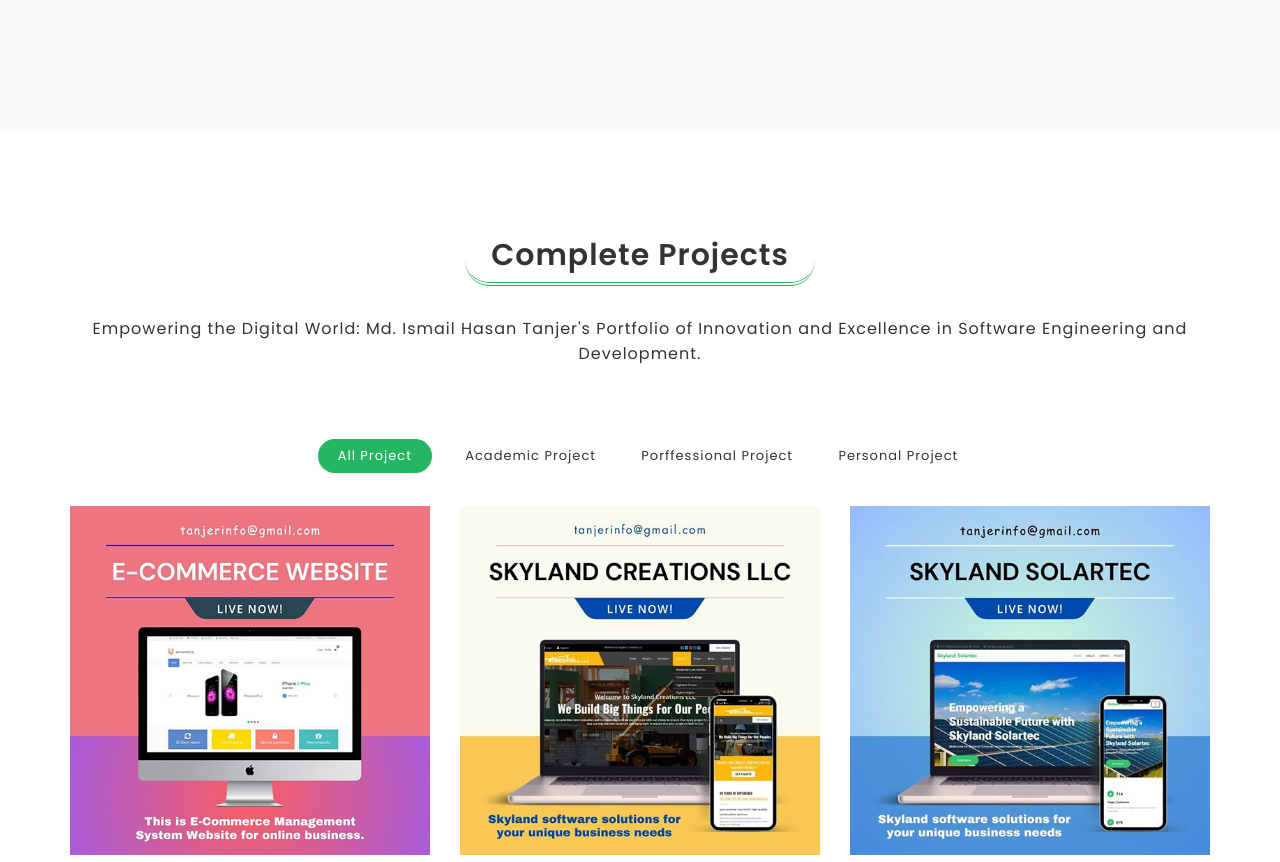
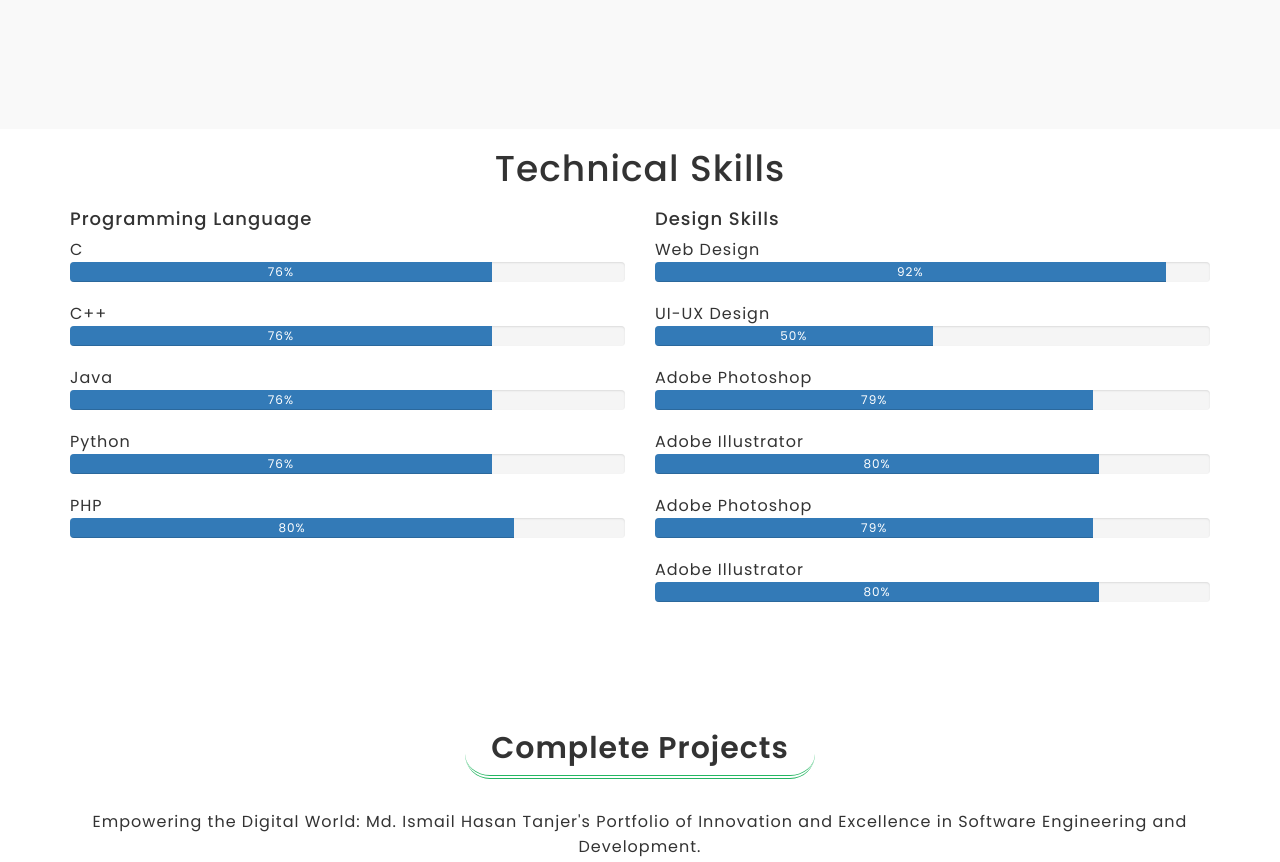
Before and after one commit to ismail-hasan-tanjer/Sft-E-Md-Ismail-Hasan-Tanjer-Portfolio, a plain HTML site: page index.html in a window 1280 px wide. Shown: the part 1500-2362 px from the top of the page. Drawn offline with Linux system fonts and the light colour scheme; some packages are replaced by stand-ins of ours.

Commit message:
add technical skills

```diff
--- a/index.html
+++ b/index.html
@@ -142,6 +142,89 @@
        </section>
     <!-- About End -->
 
+    <!--My Skills Start-->
+    <div class="container py-5">
+        <h1 class="text-center fw-normal wow fadeIn">Technical Skills</h1>
+        <div class="row py-3">
+          <div class="col-md-6">
+            <div class="px-lg-3">
+              <h4 class="wow fadeInUp">Programming Language</h4>
+              <div class="progress-wrapper wow fadeInUp">
+                <span class="caption">C</span>
+                <div class="progress">
+                  <div class="progress-bar" role="progressbar" style="width:76%;" aria-valuenow="75" aria-valuemin="0" aria-valuemax="100">76%</div>
+                </div>
+              </div>
+              <div class="progress-wrapper wow fadeInUp">
+                <span class="caption">C++</span>
+                <div class="progress">
+                  <div class="progress-bar" role="progressbar" style="width:76%;" aria-valuenow="75" aria-valuemin="0" aria-valuemax="100">76%</div>
+                </div>
+              </div>
+              <div class="progress-wrapper wow fadeInUp">
+                <span class="caption">Java</span>
+                <div class="progress">
+                  <div class="progress-bar" role="progressbar" style="width:76%;" aria-valuenow="75" aria-valuemin="0" aria-valuemax="100">76%</div>
+                </div>
+              </div>
+              <div class="progress-wrapper wow fadeInUp">
+                <span class="caption">Python</span>
+                <div class="progress">
+                  <div class="progress-bar" role="progressbar" style="width:76%;" aria-valuenow="75" aria-valuemin="0" aria-valuemax="100">76%</div>
+                </div>
+              </div>
+              <div class="progress-wrapper wow fadeInUp">
+                <span class="caption">PHP</span>
+                <div class="progress">
+                  <div class="progress-bar" role="progressbar" style="width: 80%;" aria-valuenow="75" aria-valuemin="0" aria-valuemax="100">80%</div>
+                </div>
+              </div>
+            </div>
+          </div>
+          <div class="col-md-6">
+            <div class="px-lg-3">
+              <h4 class="wow fadeInUp">Design Skills</h4>
+              <div class="progress-wrapper wow fadeInUp">
+                <span class="caption">Web Design</span>
+                <div class="progress">
+                  <div class="progress-bar" role="progressbar" style="width: 92%;" aria-valuenow="75" aria-valuemin="0" aria-valuemax="100">92%</div>
+                </div>
+              </div>
+              <div class="progress-wrapper wow fadeInUp">
+                <span class="caption">UI-UX Design</span>
+                <div class="progress">
+                  <div class="progress-bar" role="progressbar" style="width: 50%;" aria-valuenow="75" aria-valuemin="0" aria-valuemax="100">50%</div>
+                </div>
+              </div>
+              <div class="progress-wrapper wow fadeInUp">
+                <span class="caption">Adobe Photoshop</span>
+                <div class="progress">
+                  <div class="progress-bar" role="progressbar" style="width: 79%;" aria-valuenow="75" aria-valuemin="0" aria-valuemax="100">79%</div>
+                </div>
+              </div>
+              <div class="progress-wrapper wow fadeInUp">
+                <span class="caption">Adobe Illustrator</span>
+                <div class="progress">
+                  <div class="progress-bar" role="progressbar" style="width: 80%;" aria-valuenow="75" aria-valuemin="0" aria-valuemax="100">80%</div>
+                </div>
+              </div>
+              <div class="progress-wrapper wow fadeInUp">
+                <span class="caption">Adobe Photoshop</span>
+                <div class="progress">
+                  <div class="progress-bar" role="progressbar" style="width: 79%;" aria-valuenow="75" aria-valuemin="0" aria-valuemax="100">79%</div>
+                </div>
+              </div>
+              <div class="progress-wrapper wow fadeInUp">
+                <span class="caption">Adobe Illustrator</span>
+                <div class="progress">
+                  <div class="progress-bar" role="progressbar" style="width: 80%;" aria-valuenow="75" aria-valuemin="0" aria-valuemax="100">80%</div>
+                </div>
+              </div>
+            </div>
+          </div>
+        </div>
+      </div>
+    <!--End My Skills-->
 
     <!-- Portfolio Start -->
     <section id="portfolio" class="portfolio section-space-padding">
```
